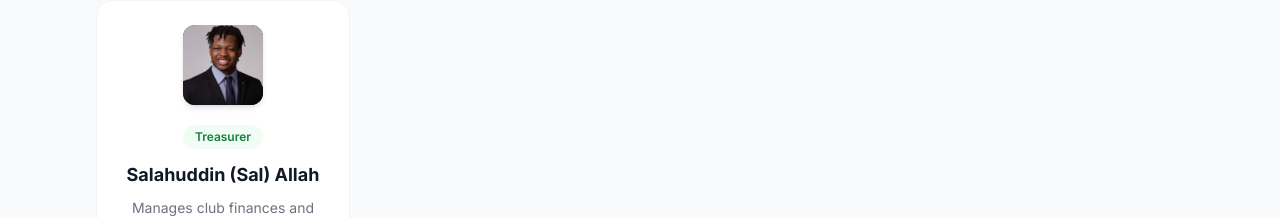
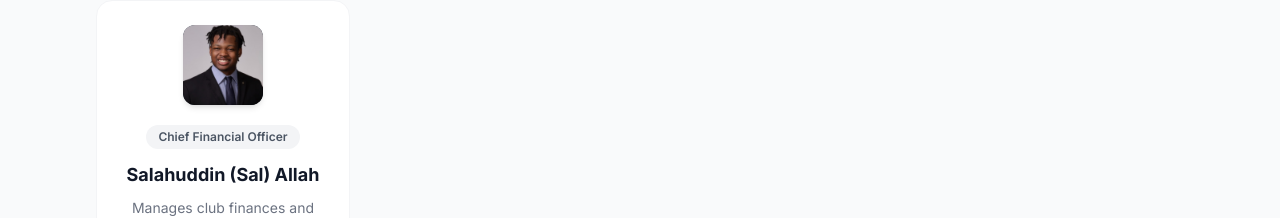
Before and after one commit to nkhl07/merit-website, a Next.js app: page /team in a window 1280 px wide. Shown: the part 1160-1378 px from the top of the page. Built offline with nearby package versions, Linux system fonts and the light colour scheme.

Commit message:
Change Sal title

```diff
--- a/data/team.ts
+++ b/data/team.ts
@@ -43,7 +43,7 @@ export const teamMembers: TeamMember[] = [
   },
   {
     name: "Salahuddin (Sal) Allah",
-    title: "Treasurer",
+    title: "Chief Financial Officer",
     description:
       "Manages club finances and financial records, tracks income, expenses, and reimbursements, collects dues, prepares financial reports, and ensures all spending aligns with the budget.",
     photo: "/images/exec-team-photos/sal linkedin pfp.png",
```
